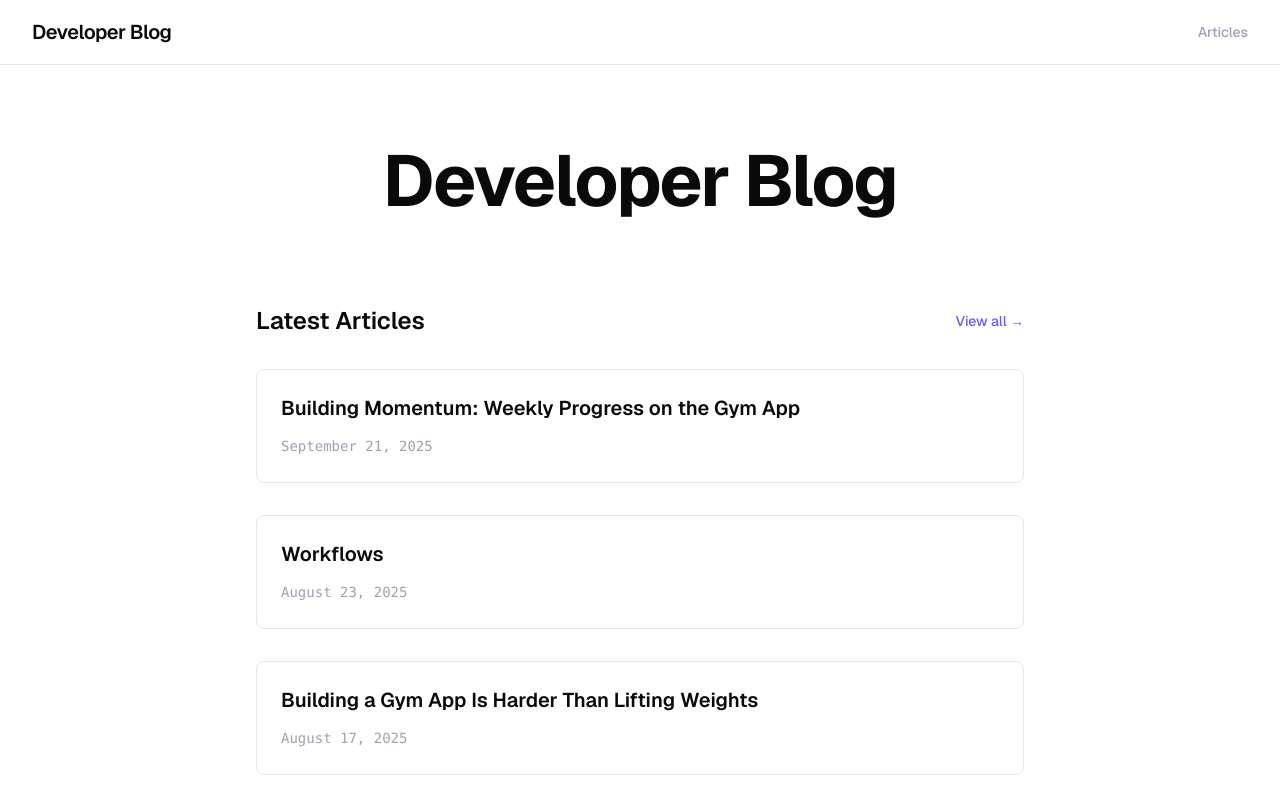
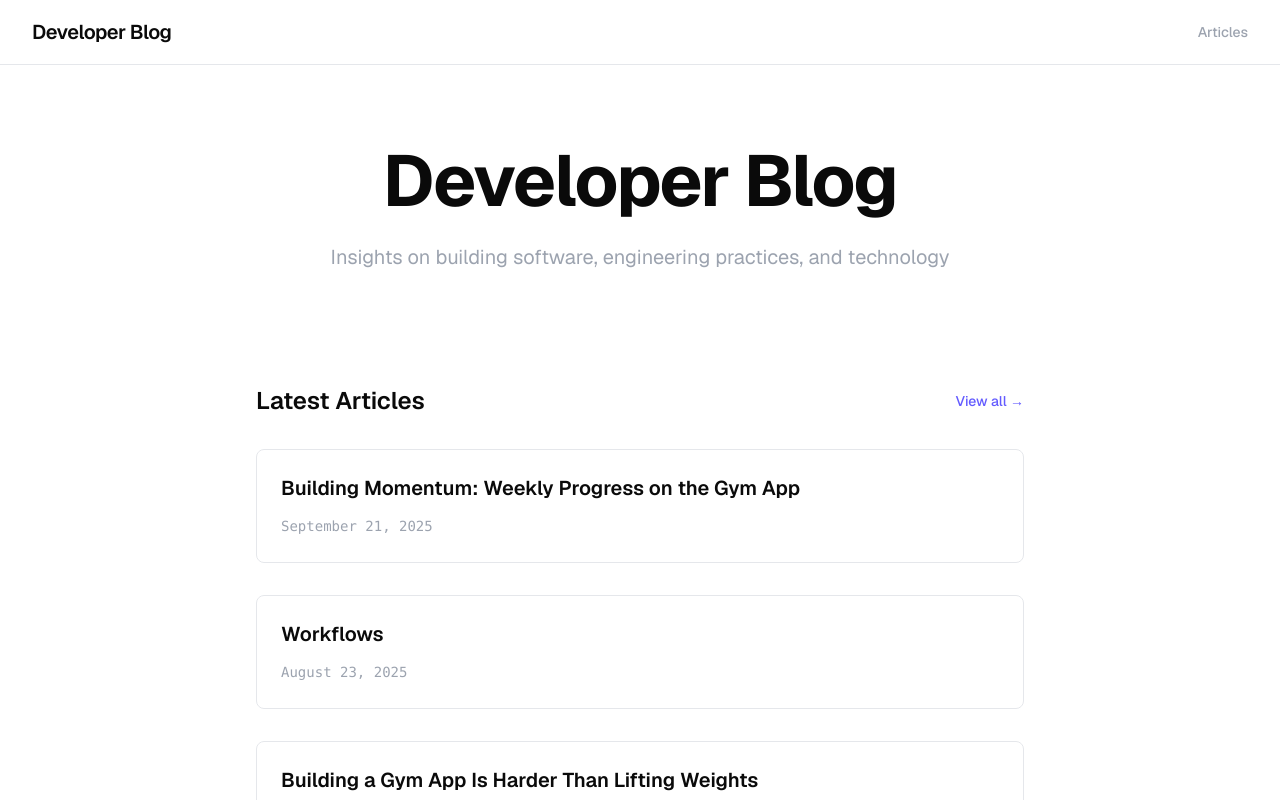
Before and after one commit to RicardoTlatelpa/portfolio-blog, a Next.js app in the folder portfolio-blog/: page / in a window 1280 px wide. Shown: the top 800 px of the page. Built offline with nearby package versions, Linux system fonts and the light colour scheme.

Commit message:
Slide in effect on entering site

```diff
--- a/portfolio-blog/src/app/globals.css
+++ b/portfolio-blog/src/app/globals.css
@@ -253,6 +253,43 @@ pre code {
   transition-duration: 150ms;
 }
 
+/* Swipe-in animation for homepage */
+@keyframes slideInFromLeft {
+  from {
+    opacity: 0;
+    transform: translateX(-40px);
+  }
+  to {
+    opacity: 1;
+    transform: translateX(0);
+  }
+}
+
+.slide-in-left {
+  animation: slideInFromLeft 0.8s cubic-bezier(0.16, 1, 0.3, 1) forwards;
+  opacity: 0;
+}
+
+.slide-delay-1 {
+  animation-delay: 0.1s;
+}
+
+.slide-delay-2 {
+  animation-delay: 0.2s;
+}
+
+.slide-delay-3 {
+  animation-delay: 0.3s;
+}
+
+/* Reduce motion for users who prefer it */
+@media (prefers-reduced-motion: reduce) {
+  .slide-in-left {
+    animation: none;
+    opacity: 1;
+  }
+}
+
 nextjs-portal {
   display: none !important;
 }
--- a/portfolio-blog/src/app/page.tsx
+++ b/portfolio-blog/src/app/page.tsx
@@ -9,16 +9,19 @@ export default function Home() {
       {/* Hero Section */}
       <section className="mx-auto max-w-7xl px-6 lg:px-8 pt-20 pb-16">
         <div className="mx-auto max-w-3xl text-center">
-          <h1 className="text-5xl font-bold tracking-tight text-[var(--foreground)] sm:text-6xl lg:text-7xl mb-6">
+          <h1 className="text-5xl font-bold tracking-tight text-[var(--foreground)] sm:text-6xl lg:text-7xl mb-6 slide-in-left">
             Developer Blog
           </h1>
+          <p className="text-xl text-[var(--muted-foreground)] leading-8 mb-12 slide-in-left slide-delay-1">
+            Insights on building software, engineering practices, and technology
+          </p>
         </div>
       </section>
 
       {/* Featured Posts */}
       <section className="mx-auto max-w-7xl px-6 lg:px-8 pb-24">
         <div className="mx-auto max-w-3xl">
-          <div className="flex items-center justify-between mb-8">
+          <div className="flex items-center justify-between mb-8 slide-in-left slide-delay-2">
             <h2 className="text-2xl font-semibold text-[var(--foreground)]">
               Latest Articles
             </h2>
@@ -31,11 +34,12 @@ export default function Home() {
           </div>
 
           <div className="space-y-8">
-            {posts.map((post) => (
+            {posts.map((post, index) => (
               <Link
                 key={post.slug}
                 href={`/blog/${post.slug}`}
-                className="block group"
+                className="block group slide-in-left"
+                style={{ animationDelay: `${300 + index * 100}ms` }}
               >
                 <article className="border border-[var(--border)] rounded-lg p-6 hover:border-[var(--accent)] transition-all duration-200 hover:shadow-lg">
                   <div className="flex items-start justify-between gap-4 mb-3">
```
